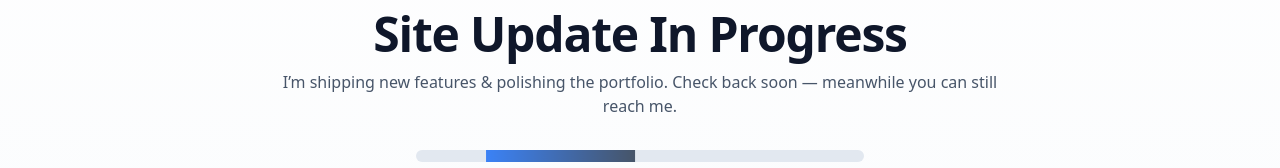
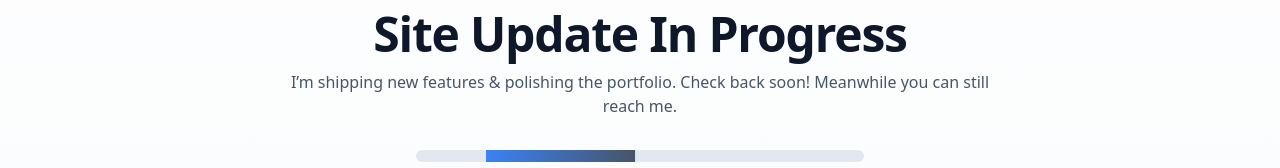
Before and after one commit to thebestsalad/portfolio, a React (Vite) app: page / in a window 1280 px wide. Shown: the part 230-398 px from the top of the page. Built offline with nearby package versions, Linux system fonts and the light colour scheme.

Commit message:
temp: maintenance page

```diff
--- a/src/App.jsx
+++ b/src/App.jsx
@@ -52,7 +52,7 @@ function MaintenancePage() {
           Site Update In Progress
         </h1>
         <p className="mt-3 text-slate-600 dark:text-slate-300">
-          I’m shipping new features & polishing the portfolio. Check back soon — meanwhile you can still reach me.
+          I’m shipping new features & polishing the portfolio. Check back soon! Meanwhile you can still reach me.
         </p>
 
         {/* Fun progress bar */}
```
